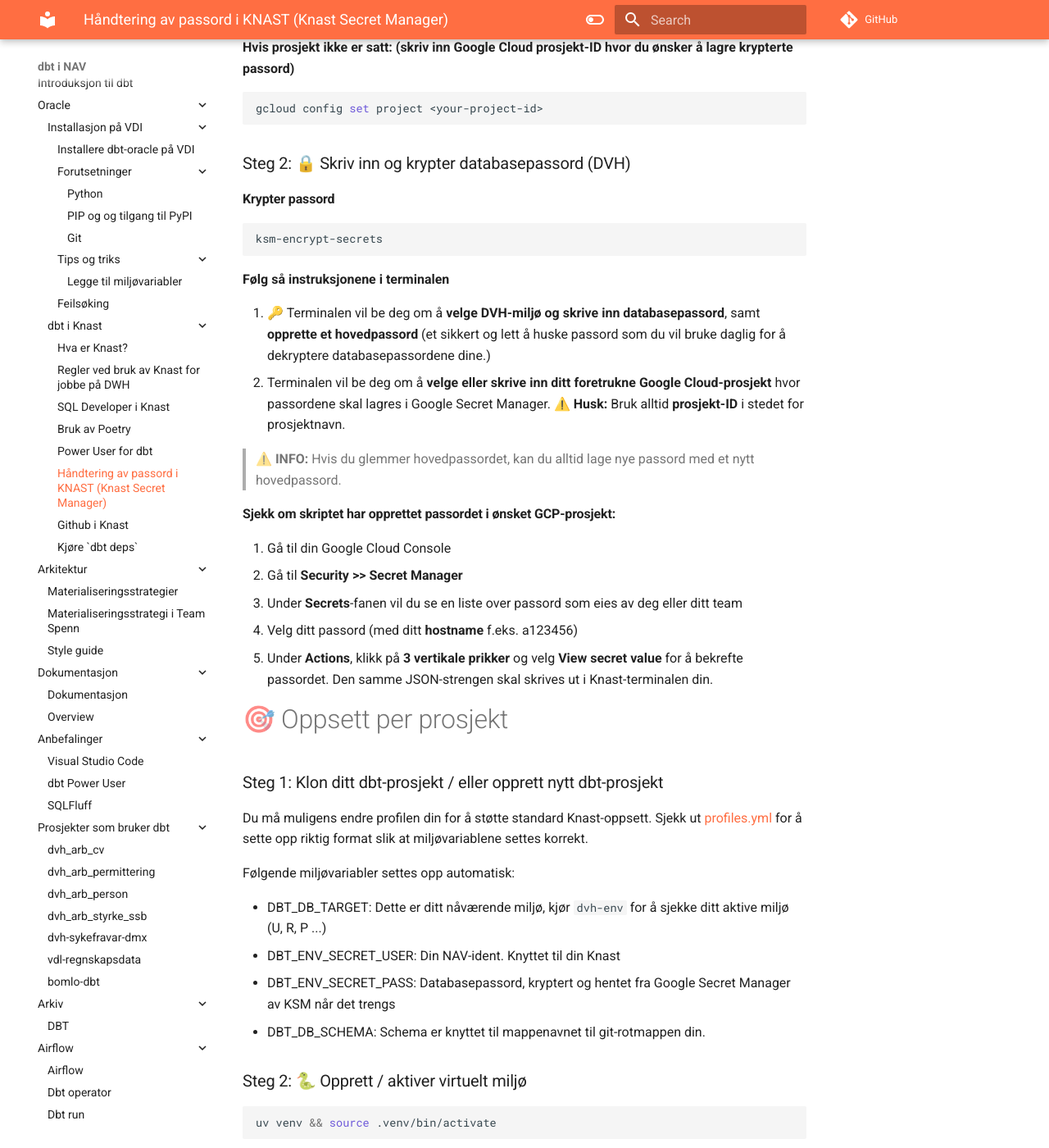
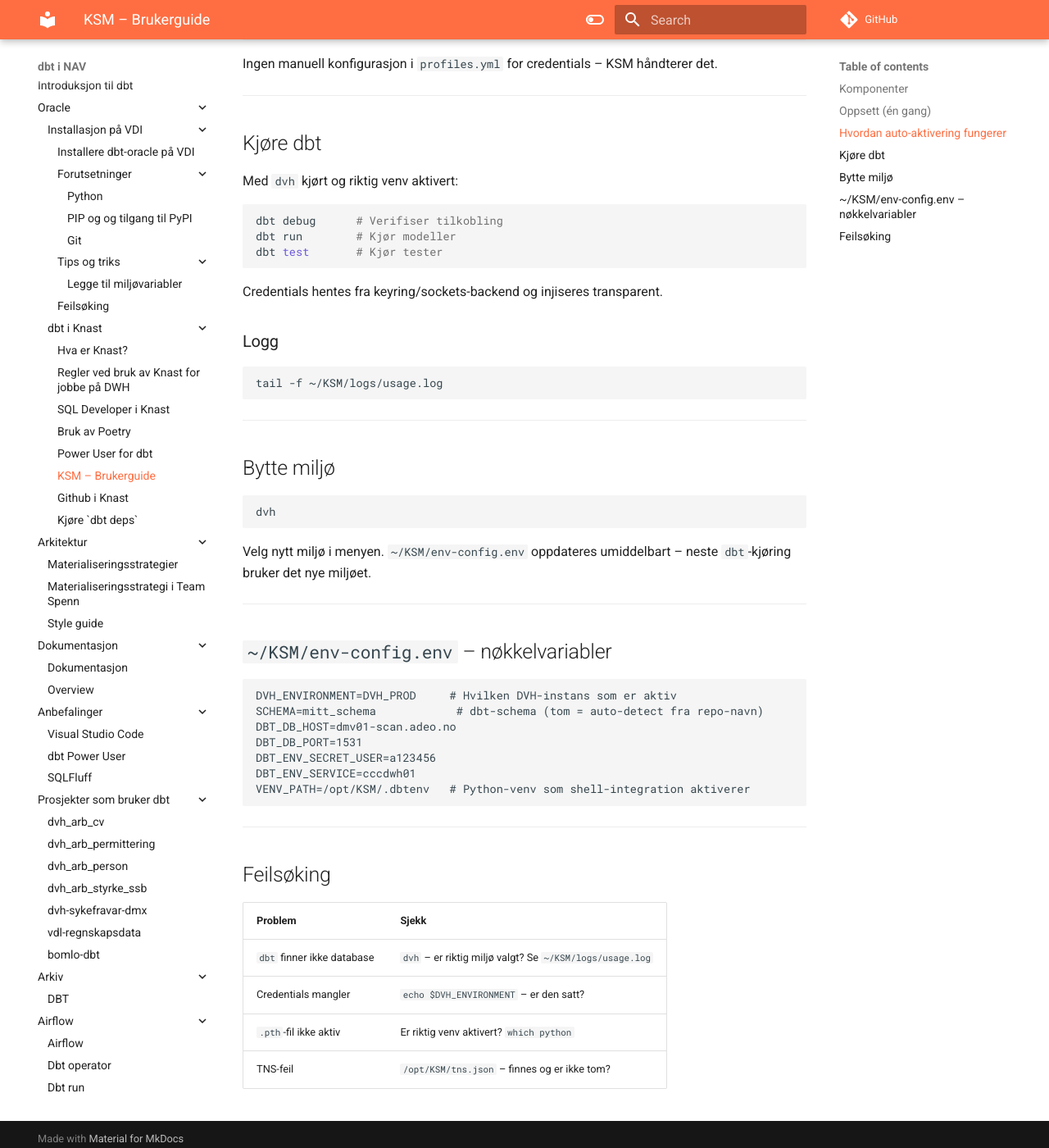
Before and after one commit to navikt/dbt-i-nav, an MkDocs documentation site: the page built from docs/dbt i Knast/KSM-brukerguide.md, in a window 1280 px wide and 1400 px high, scrolled down 1327 px. Shown: the whole window at 82% size. Built offline with MkDocs 1.6.1 and Material for MkDocs 9.7.7, drawn with Linux system fonts in a browser that asks for light colours; comment, search, counter and statistics services are not loaded; some of the changed text lies outside the part shown.

Commit message:
docs: update KSM user guide to reflect current version

````diff
--- a/docs/dbt i Knast/KSM-brukerguide.md
+++ b/docs/dbt i Knast/KSM-brukerguide.md
@@ -1,139 +1,107 @@
-# Håndtering av passord i KNAST (Knast Secret Manager)
+# KSM – Brukerguide
 
-[TOC]
+Knast Secret Manager (KSM) injiserer Oracle-credentials automatisk når `dbt` kjører, uten at brukeren trenger å håndtere passord manuelt.
 
-# 👉 Intro
-- KSM er et verktøy for å håndtere databasepassord (kun Datavarehus oracle-databaser P, U og R) på en sikker måte. Dette verktøyet er tilgjengelig i "dbt-ny" Knast-image.
-- KSM lagrer krypterte passord på Google Secret Manager (ikke på din egen disk) i ditt teamprosjekt. Disse kan kun dekrypteres med en nøkkel (hovedpassord) som du selv oppretter under krypteringsprosessen. Andre teammedlemmer kan kun se en kryptert JSON-streng i GCP-teamprosjektet.
-- KSM gjør at databasepassord automatisk blir tilgjengelig for DBT-prosjektet ditt, uten at du må skrive inn passordene manuelt hver gang.
-- Hvis du glemmer hovedpassordet, kan du kjøre "ksm-encrypt-secrets" for å lage nye passord som overskriver de tidligere på Google Secret Manager.
+---
 
+## Komponenter
 
-# 🚀 Installasjon
-### KSM er klar til bruk med en gang. Du trenger ikke installere eller laste ned noe. Bare følg instruksjonene nedenfor:
+| Komponent | Rolle |
+|---|---|
+| `knast-secret-manager` (ksm) | Miljøoppsett, logging. Lastes automatisk via `.pth`-fil. |
+| `dbt-oracle-secure` | Patcher `dbt-oracle` med credentials. Lastes automatisk via `.pth`-fil. Krever ksm. |
+| `dvh` | Interaktiv kommando for å velge DVH-miljø og venv. |
+| `shell-integration.sh` | Sources i `.bashrc`/`.profile` – aktiverer riktig venv ved terminaloppstart. |
+| `~/KSM/env-config.env` | Persistert konfig (miljø, schema, DSN etc.). Leses av KSM ved oppstart. |
 
-# ⚙️ Engangsoppsett av systemet
-> **⚠️ VIKTIG:** Kjør disse kommandoene inne i din **KNAST-terminal**
+---
 
-### Steg 1: 🔐 Logg inn i Google Cloud
+## Oppsett (én gang)
+
+### 1. Legg til shell-integrasjon i `.bashrc`
+
 ```bash
-gcloud auth login --update-adc
-```
-**Sjekk om prosjekt er satt**
-```bash
-gcloud config get-value project
-```
-**Hvis prosjekt ikke er satt: (skriv inn Google Cloud prosjekt-ID hvor du ønsker å lagre krypterte passord)**
-```bash
-gcloud config set project <your-project-id>
+source ~/KSM/shell-integration.sh
 ```
 
-### Steg 2: 🔒 Skriv inn og krypter databasepassord (DVH)
+### 2. Velg DVH-miljø med `dvh`
 
-#### Krypter passord
 ```bash
-ksm-encrypt-secrets
+dvh
 ```
 
-**Følg så instruksjonene i terminalen**
+Velg miljø (f.eks. `DVH_PROD`, `DVH_TEST`) og Python-venv. Valget lagres i `~/KSM/env-config.env`.
 
-1. 🔑 Terminalen vil be deg om å **velge DVH-miljø og skrive inn databasepassord**, samt **opprette et hovedpassord** (et sikkert og lett å huske passord som du vil bruke daglig for å dekryptere databasepassordene dine.)
-2. Terminalen vil be deg om å **velge eller skrive inn ditt foretrukne Google Cloud-prosjekt** hvor passordene skal lagres i Google Secret Manager. ⚠️ **Husk:** Bruk alltid **prosjekt-ID** i stedet for prosjektnavn.
+> `dvh` krever `gum` og `jq` installert, og at `/opt/KSM/tns.json` er tilgjengelig.
 
-> ⚠️ **INFO:** Hvis du glemmer hovedpassordet, kan du alltid lage nye passord med et nytt hovedpassord.
+---
 
+## Hvordan auto-aktivering fungerer
 
-#### Sjekk om skriptet har opprettet passordet i ønsket GCP-prosjekt:
-1. Gå til din Google Cloud Console
-2. Gå til **Security >> Secret Manager**
-3. Under **Secrets**-fanen vil du se en liste over passord som eies av deg eller ditt team
-4. Velg ditt passord (med ditt **hostname** f.eks. a123456)
-5. Under **Actions**, klikk på **3 vertikale prikker** og velg **View secret value** for å bekrefte passordet. Den samme JSON-strengen skal skrives ut i Knast-terminalen din.
+Når Python starter (i valgt venv), kjøres `.pth`-filene i site-packages automatisk:
 
-
-# 🎯 Oppsett per prosjekt
-
-### Steg 1: Klon ditt dbt-prosjekt / eller opprett nytt dbt-prosjekt
-
-Du må muligens endre profilen din for å støtte standard Knast-oppsett. Sjekk ut [profiles.yml](https://github.com/navikt/dbt-i-nav/blob/main/profiles.yml) for å sette opp riktig format slik at miljøvariablene settes korrekt.
-
-Følgende miljøvariabler settes opp automatisk:
-
-* DBT_DB_TARGET: Dette er ditt nåværende miljø, kjør ``dvh-env`` for å sjekke ditt aktive miljø (U, R, P ...)
-* DBT_ENV_SECRET_USER: Din NAV-ident. Knyttet til din Knast
-* DBT_ENV_SECRET_PASS: Databasepassord, kryptert og hentet fra Google Secret Manager av KSM når det trengs
-* DBT_DB_SCHEMA: Schema er knyttet til mappenavnet til git-rotmappen din.
-
-### Steg 2: 🐍 Opprett / aktiver virtuelt miljø
-```bash
-uv venv && source .venv/bin/activate
+```
+dbt-oracle-secure-activate.pth  →  import dbt_oracle_secure.auto
+                                          ↳  import ksm.auto
+                                                ↳  leser ~/KSM/env-config.env
+                                                ↳  setter miljøvariabler
+                                          ↳  installerer Oracle credential-hook
+                                                ↳  trigger: når dbt laster dbt.adapters.oracle.connections
 ```
 
-### Steg 3: 📋 Installer avhengigheter (hvis det finnes noen)
+Ingen manuell konfigurasjon i `profiles.yml` for credentials – KSM håndterer det.
 
-**For requirements.txt:**
+---
+
+## Kjøre dbt
+
+Med `dvh` kjørt og riktig venv aktivert:
+
 ```bash
-uv pip install -r requirements.txt
+dbt debug      # Verifiser tilkobling
+dbt run        # Kjør modeller
+dbt test       # Kjør tester
 ```
 
-**For pyproject.toml:**
+Credentials hentes fra keyring/sockets-backend og injiseres transparent.
+
+### Logg
+
 ```bash
-uv pip install -r pyproject.toml
+tail -f ~/KSM/logs/usage.log
 ```
 
-### Steg 4:  ✅ Bekreft oppsett og dbt-versjon
+---
+
+## Bytte miljø
+
 ```bash
-repo-status  # Tester om alt er i orden
-```
-**Denne kommandoen tester:**
-- ✅ Shell-integrasjon
-- ✅ Hovedpassord-mellomlagring
-- ✅ Nåværende GCP-bruker og prosjekt-ID
-- ✅ Autentiseringsdetaljer (token + ADC)
-- ✅ Anbefalt dbt-versjon
-
-### Steg 5: ⚙️ Initialiser prosjektet
-```bash
-repo-init
-```
-**Hva repo-init gjør:**
-- ✅ Plasserer .pth-fil i venv for automatisk lasting av Python
-- ✅ Verifiserer at kryptering er tilgjengelig
-- ✅ Rydder opp i gamle filer på en trygg måte
-
-***
-# ☀️ Daglig rutine (ved oppstart av arbeidsstasjon eller ved behov)
-> **🔄 Hurtigstart:** Kjør disse kommandoene i begynnelsen av hver arbeidsøkt i prosjektet ditt
-
-### Steg 1: 🔐 Aktiver virtuelt miljø (gå til ditt dbt-prosjekt i terminalen)
-```bash
-source .venv/bin/activate
+dvh
 ```
 
-### Steg 2: 🔐 Logg inn i GCP
-```bash
-gauth  # GCP-autentisering
+Velg nytt miljø i menyen. `~/KSM/env-config.env` oppdateres umiddelbart – neste `dbt`-kjøring bruker det nye miljøet.
+
+---
+
+## `~/KSM/env-config.env` – nøkkelvariabler
+
+```dotenv
+DVH_ENVIRONMENT=DVH_PROD     # Hvilken DVH-instans som er aktiv
+SCHEMA=mitt_schema            # dbt-schema (tom = auto-detect fra repo-navn)
+DBT_DB_HOST=dmv01-scan.adeo.no
+DBT_DB_PORT=1531
+DBT_ENV_SECRET_USER=a123456
+DBT_ENV_SERVICE=cccdwh01
+VENV_PATH=/opt/KSM/.dbtenv   # Python-venv som shell-integration aktiverer
 ```
 
-### Steg 3: 🔑 Sett hovedpassord
-```bash
-mpass-set
-```
+---
 
-### Steg 4: ✅ Bekreft oppsett (inne i prosjektet)
-```bash
-repo-status  # Tester om alt er i orden
-```
-**Denne kommandoen tester:**
-- ✅ Shell-integrasjon
-- ✅ Masterpassord cache
-- ✅ Nåværende GCP-bruker og prosjekt-ID
-- ✅ Autentiseringsdetaljer (token + ADC)
-- ✅ Anbefalt dbt-versjon
+## Feilsøking
 
-## For å få hjelp til KSM i terminalen, kjør:
-```bash
-ksm-help
-```
-
-# 🎉 Du er nå klar til å jobbe med dbt-prosjektet ditt med DVH som kilde!
+| Problem | Sjekk |
+|---|---|
+| `dbt` finner ikke database | `dvh` – er riktig miljø valgt? Se `~/KSM/logs/usage.log` |
+| Credentials mangler | `echo $DVH_ENVIRONMENT` – er den satt? |
+| `.pth`-fil ikke aktiv | Er riktig venv aktivert? `which python` |
+| TNS-feil | `/opt/KSM/tns.json` – finnes og er ikke tom? |
````
